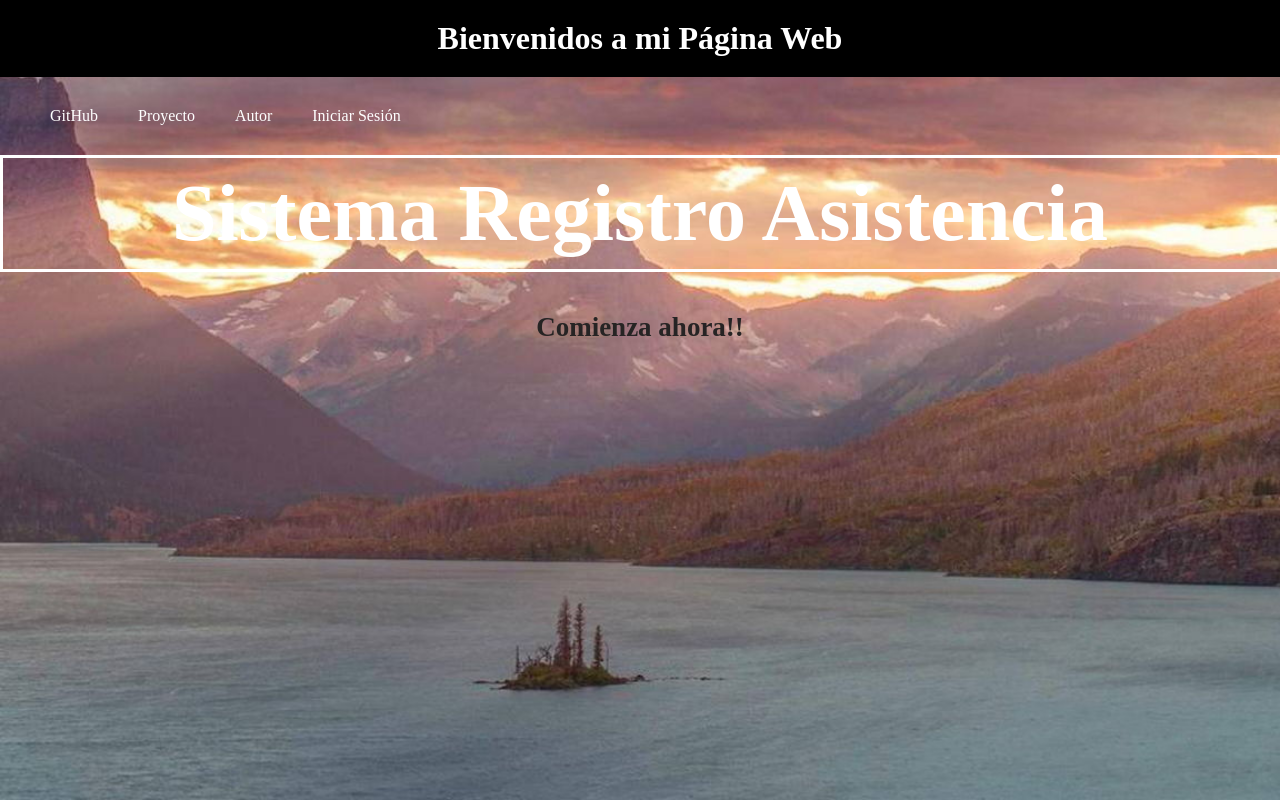
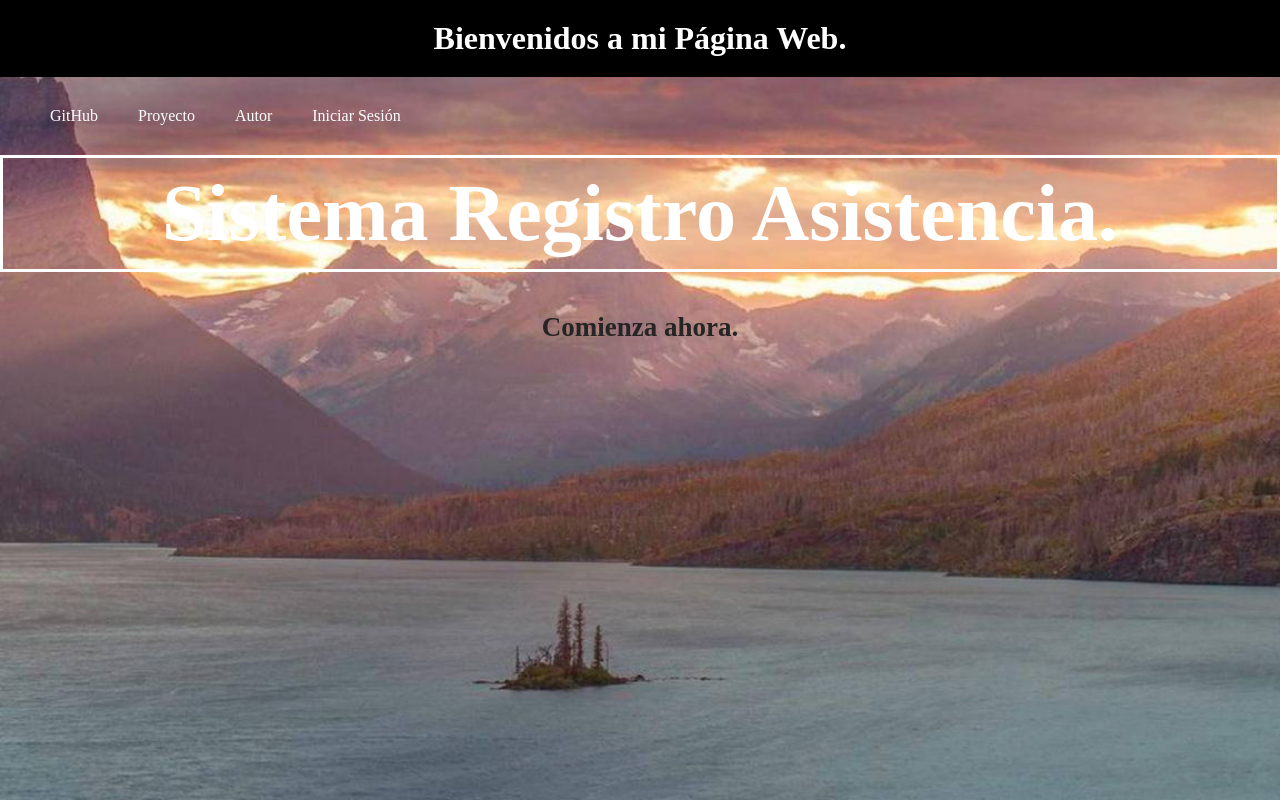
Before and after one commit to sergiojg19/Proyecto, a plain HTML site: page index.html in a window 1280 px wide. Drawn offline with Linux system fonts and the light colour scheme.

Commit message:
Update index.html

```diff
--- a/index.html
+++ b/index.html
@@ -11,7 +11,7 @@
 <body>
 
     <div class="info">
-        <h1>Bienvenidos a mi Página Web</h1>
+        <h1>Bienvenidos a mi Página Web.</h1>
     </div>
     <header>
         <nav>
@@ -28,10 +28,10 @@
         </nav>
     </header>
     <section class="seccion">
-        <h1>Sistema Registro Asistencia</h1>
+        <h1>Sistema Registro Asistencia.</h1>
     </section>
     <section class="seccion1">
-        <h2>Comienza ahora!!</h2>
+        <h2>Comienza ahora.</h2>
     </section>
 
 </body>
```
